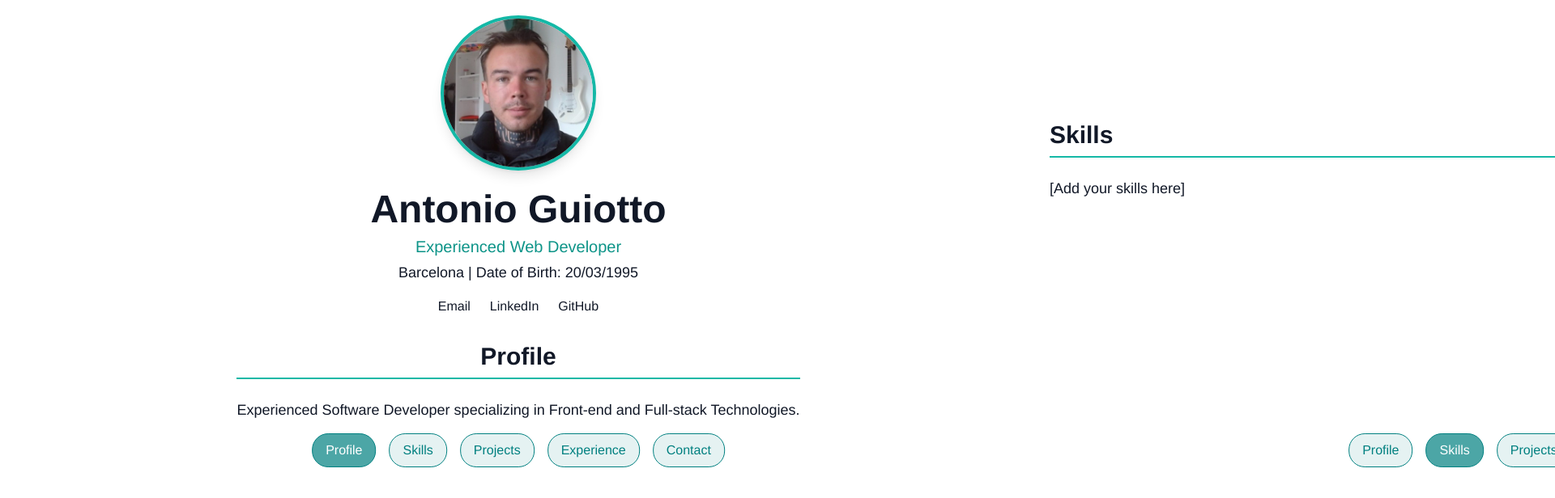
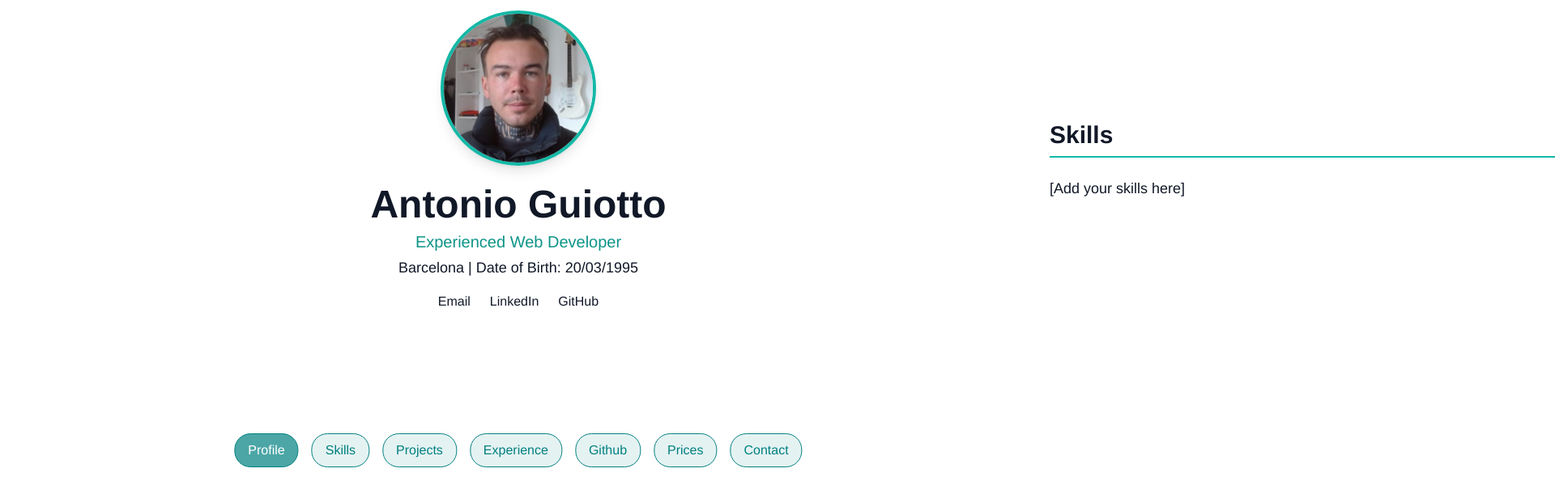
Before and after one commit to palloncino/cv, a plain HTML site: page desktop-swiper.html in a window 1280 px wide. Shown: the part 202-818 px from the top of the page at 81% size, 1920 px wide, since content can reach past the window. Drawn offline with nearby package versions, Linux system fonts and the light colour scheme.

Commit message:
progress

```diff
--- a/desktop-swiper.html
+++ b/desktop-swiper.html
@@ -28,6 +28,11 @@
             font-family: 'Helvetica', sans-serif;
             margin: 0;
             overflow: hidden;
+        }
+
+        nav {
+            visibility: hidden;
+            height: 0;
         }
 
         /* Full-width and full-height sections */
@@ -97,7 +102,7 @@
     <!-- Swiper Wrapper for Full-Page Sections -->
     <div class="swiper-container main-swiper">
         <div class="swiper-wrapper">
-            <!-- Combined Header and Profile Section -->
+            <!-- Profile Section -->
             <div class="swiper-slide section">
                 <!-- Navigation Bar -->
                 <nav class="bg-white border-b border-gray-200 dark:bg-gray-800 dark:border-gray-700">
@@ -106,15 +111,11 @@
                         <div class="flex items-center space-x-6">
                             <!-- Theme Toggle Button -->
                             <button id="theme-toggle" class="p-2 rounded-md focus:outline-none focus:ring-2 focus:ring-teal-500">
-                                <!-- Dark Mode Icon -->
                                 <svg id="theme-toggle-dark-icon" class="w-6 h-6 hidden" fill="currentColor" viewBox="0 0 20 20">
-                                    <path
-                                        d="M17.293 13.293a8 8 0 01-10.586 0 8 8 0 0110.586 0z"></path>
+                                    <path d="M17.293 13.293a8 8 0 01-10.586 0 8 8 0 0110.586 0z"></path>
                                 </svg>
-                                <!-- Light Mode Icon -->
                                 <svg id="theme-toggle-light-icon" class="w-6 h-6 hidden" fill="currentColor" viewBox="0 0 24 24">
-                                    <path
-                                        d="M12 2a.75.75 0 01.75.75v1.26a.75.75 0 01-1.5 0V2.75A.75.75 0 0112 2zm5.303 1.974a.75.75 0 011.06 1.06l-.892.892a.75.75 0 01-1.06-1.06l.892-.892zM21 11.25a.75.75 0 010 1.5h-1.26a.75.75 0 010-1.5H21zM18.303 18.303a.75.75 0 01-1.06 0l-.892-.892a.75.75 0 111.06-1.06l.892.892a.75.75 0 010 1.06zM12 21a.75.75 0 01-.75-.75v-1.26a.75.75 0 011.5 0v1.26A.75.75 0 0112 21zm-5.303-1.974a.75.75 0 01-1.06-1.06l.892-.892a.75.75 0 111.06 1.06l-.892.892zM2.75 12a.75.75 0 01.75-.75h1.26a.75.75 0 010 1.5H3.5a.75.75 0 01-.75-.75zM5.697 5.697a.75.75 0 011.06 0l.892.892a.75.75 0 11-1.06 1.06l-.892-.892a.75.75 0 010-1.06z"></path>
+                                    <path d="M12 2a.75.75 0 01.75.75v1.26a.75.75 0 01-1.5 0V2.75A.75.75 0 0112 2zm5.303 1.974a.75.75 0 011.06 1.06l-.892.892a.75.75 0 01-1.06-1.06l.892-.892zM21 11.25a.75.75 0 010 1.5h-1.26a.75.75 0 010-1.5H21zM18.303 18.303a.75.75 0 01-1.06 0l-.892-.892a.75.75 0 111.06-1.06l.892.892a.75.75 0 010 1.06zM12 21a.75.75 0 01-.75-.75v-1.26a.75.75 0 011.5 0v1.26A.75.75 0 0112 21zm-5.303-1.974a.75.75 0 01-1.06-1.06l.892-.892a.75.75 0 111.06 1.06l-.892.892zM2.75 12a.75.75 0 01.75-.75h1.26a.75.75 0 010 1.5H3.5a.75.75 0 01-.75-.75zM5.697 5.697a.75.75 0 011.06 0l.892.892a.75.75 0 11-1.06 1.06l-.892-.892a.75.75 0 010-1.06z"></path>
                                     <path d="M12 16.25a4.25 4.25 0 100-8.5 4.25 4.25 0 000 8.5z"></path>
                                 </svg>
                             </button>
@@ -131,86 +132,58 @@
                         <a href="https://www.linkedin.com/in/antonioguiotto" class="hover:text-teal-600 dark:hover:text-teal-400">LinkedIn</a>
                         <a href="https://github.com/palloncino" class="hover:text-teal-600 dark:hover:text-teal-400">GitHub</a>
                     </div>
-                    <!-- Profile Summary -->
-                    <div class="mt-8 max-w-3xl text-center">
-                        <h2 class="text-3xl font-bold border-b-2 border-teal-500 pb-2 mb-6 dark:border-teal-400">Profile</h2>
-                        <p class="leading-relaxed text-lg">
-                            Experienced Software Developer specializing in Front-end and Full-stack Technologies.
-                        </p>
-                    </div>
                 </section>
-                <!-- Section Indicators -->
-                <div class="section-indicators">
-                    <div class="section-indicator active" data-slide="0">Profile</div>
-                    <div class="section-indicator" data-slide="1">Skills</div>
-                    <div class="section-indicator" data-slide="2">Projects</div>
-                    <div class="section-indicator" data-slide="3">Experience</div>
-                    <div class="section-indicator" data-slide="4">Contact</div>
-                </div>
             </div>
             <!-- Skills Section -->
             <div class="swiper-slide section">
                 <section id="skills" class="container mx-auto px-4 h-full flex flex-col justify-center">
                     <h2 class="text-3xl font-bold border-b-2 border-teal-500 pb-2 mb-6 dark:border-teal-400">Skills</h2>
-                    <!-- Placeholder for Skills Content -->
                     <p class="text-lg">[Add your skills here]</p>
                 </section>
-                <!-- Section Indicators -->
-                <div class="section-indicators">
-                    <div class="section-indicator" data-slide="0">Profile</div>
-                    <div class="section-indicator active" data-slide="1">Skills</div>
-                    <div class="section-indicator" data-slide="2">Projects</div>
-                    <div class="section-indicator" data-slide="3">Experience</div>
-                    <div class="section-indicator" data-slide="4">Contact</div>
-                </div>
             </div>
-            <!-- Placeholder Sections -->
+            <!-- Placeholder Sections for Projects, Experience, Contact -->
             <div class="swiper-slide section">
                 <section id="projects" class="container mx-auto px-4 h-full flex flex-col justify-center">
                     <h2 class="text-3xl font-bold border-b-2 border-teal-500 pb-2 mb-6 dark:border-teal-400">Projects</h2>
-                    <!-- Placeholder for Projects Content -->
                     <p class="text-lg">[Add your projects here]</p>
                 </section>
-                <!-- Section Indicators -->
-                <div class="section-indicators">
-                    <div class="section-indicator" data-slide="0">Profile</div>
-                    <div class="section-indicator" data-slide="1">Skills</div>
-                    <div class="section-indicator active" data-slide="2">Projects</div>
-                    <div class="section-indicator" data-slide="3">Experience</div>
-                    <div class="section-indicator" data-slide="4">Contact</div>
-                </div>
             </div>
             <div class="swiper-slide section">
                 <section id="experience" class="container mx-auto px-4 h-full flex flex-col justify-center">
                     <h2 class="text-3xl font-bold border-b-2 border-teal-500 pb-2 mb-6 dark:border-teal-400">Experience</h2>
-                    <!-- Placeholder for Experience Content -->
                     <p class="text-lg">[Add your experience here]</p>
                 </section>
-                <!-- Section Indicators -->
-                <div class="section-indicators">
-                    <div class="section-indicator" data-slide="0">Profile</div>
-                    <div class="section-indicator" data-slide="1">Skills</div>
-                    <div class="section-indicator" data-slide="2">Projects</div>
-                    <div class="section-indicator active" data-slide="3">Experience</div>
-                    <div class="section-indicator" data-slide="4">Contact</div>
-                </div>
+            </div>
+            <div class="swiper-slide section">
+                <section id="github" class="container mx-auto px-4 h-full flex flex-col justify-center">
+                    <h2 class="text-3xl font-bold border-b-2 border-teal-500 pb-2 mb-6 dark:border-teal-400">Contact</h2>
+                    <p class="text-lg">[Add your Github information here]</p>
+                </section>
+            </div>
+            <div class="swiper-slide section">
+                <section id="prices" class="container mx-auto px-4 h-full flex flex-col justify-center">
+                    <h2 class="text-3xl font-bold border-b-2 border-teal-500 pb-2 mb-6 dark:border-teal-400">Contact</h2>
+                    <p class="text-lg">[Add your Prices information here]</p>
+                </section>
             </div>
             <div class="swiper-slide section">
                 <section id="contact" class="container mx-auto px-4 h-full flex flex-col justify-center">
                     <h2 class="text-3xl font-bold border-b-2 border-teal-500 pb-2 mb-6 dark:border-teal-400">Contact</h2>
-                    <!-- Placeholder for Contact Content -->
-                    <p class="text-lg">[Add your contact information here]</p>
+                    <p class="text-lg">[Add your Contact information here]</p>
                 </section>
-                <!-- Section Indicators -->
-                <div class="section-indicators">
-                    <div class="section-indicator" data-slide="0">Profile</div>
-                    <div class="section-indicator" data-slide="1">Skills</div>
-                    <div class="section-indicator" data-slide="2">Projects</div>
-                    <div class="section-indicator" data-slide="3">Experience</div>
-                    <div class="section-indicator active" data-slide="4">Contact</div>
-                </div>
             </div>
         </div>
+    </div>
+
+    <!-- Fixed Section Indicators -->
+    <div class="section-indicators">
+        <div class="section-indicator active" data-slide="0">Profile</div>
+        <div class="section-indicator" data-slide="1">Skills</div>
+        <div class="section-indicator" data-slide="2">Projects</div>
+        <div class="section-indicator" data-slide="3">Experience</div>
+        <div class="section-indicator" data-slide="4">Github</div>
+        <div class="section-indicator" data-slide="5">Prices</div>
+        <div class="section-indicator" data-slide="6">Contact</div>
     </div>
 
     <!-- Swiper JS CDN -->
@@ -221,7 +194,6 @@
         var darkIcon = document.getElementById('theme-toggle-dark-icon');
         var lightIcon = document.getElementById('theme-toggle-light-icon');
 
-        // Update icons based on the current theme
         if (document.documentElement.classList.contains('dark')) {
             lightIcon.classList.remove('hidden');
         } else {
@@ -229,11 +201,9 @@
         }
 
         themeToggleBtn.addEventListener('click', function () {
-            // Toggle icons inside the button
             darkIcon.classList.toggle('hidden');
             lightIcon.classList.toggle('hidden');
 
-            // Toggle theme and save preference in localStorage
             if (localStorage.getItem('color-theme')) {
                 if (localStorage.getItem('color-theme') === 'light') {
                     document.documentElement.classList.add('dark');
```
